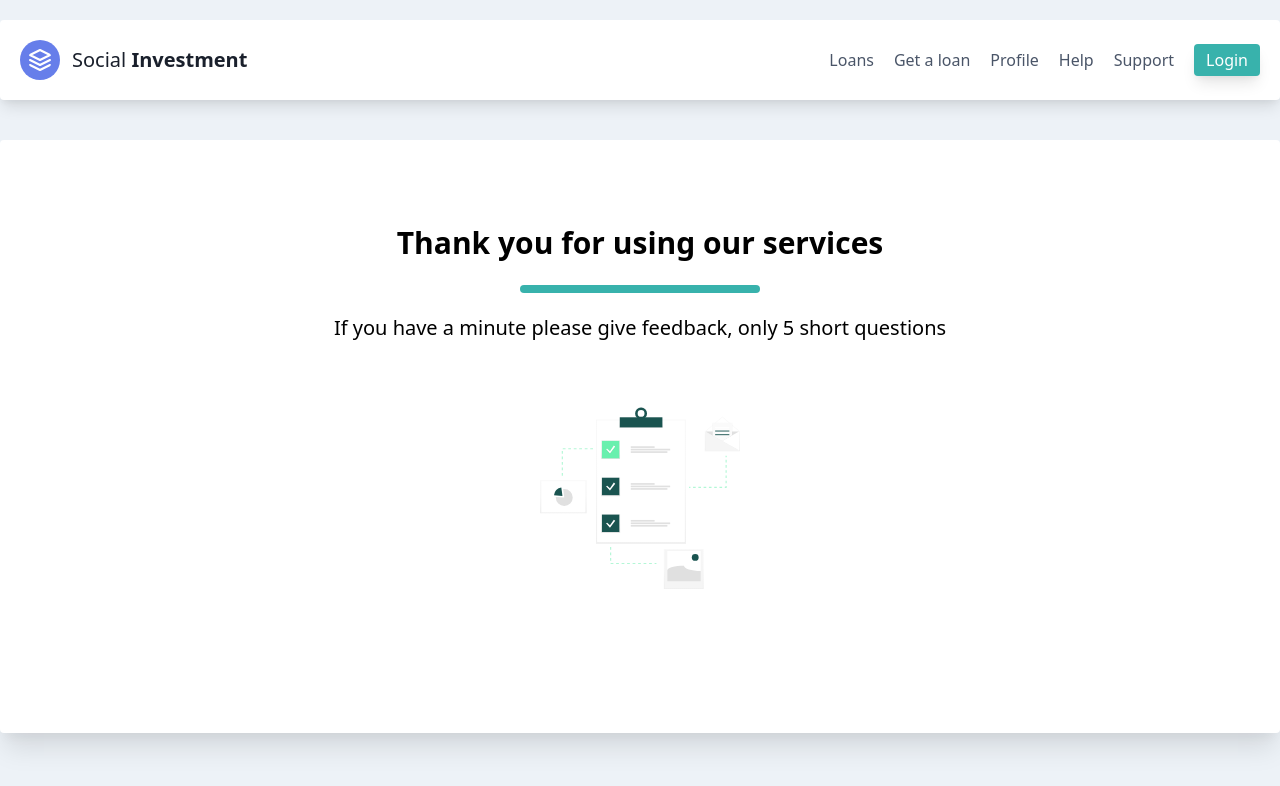
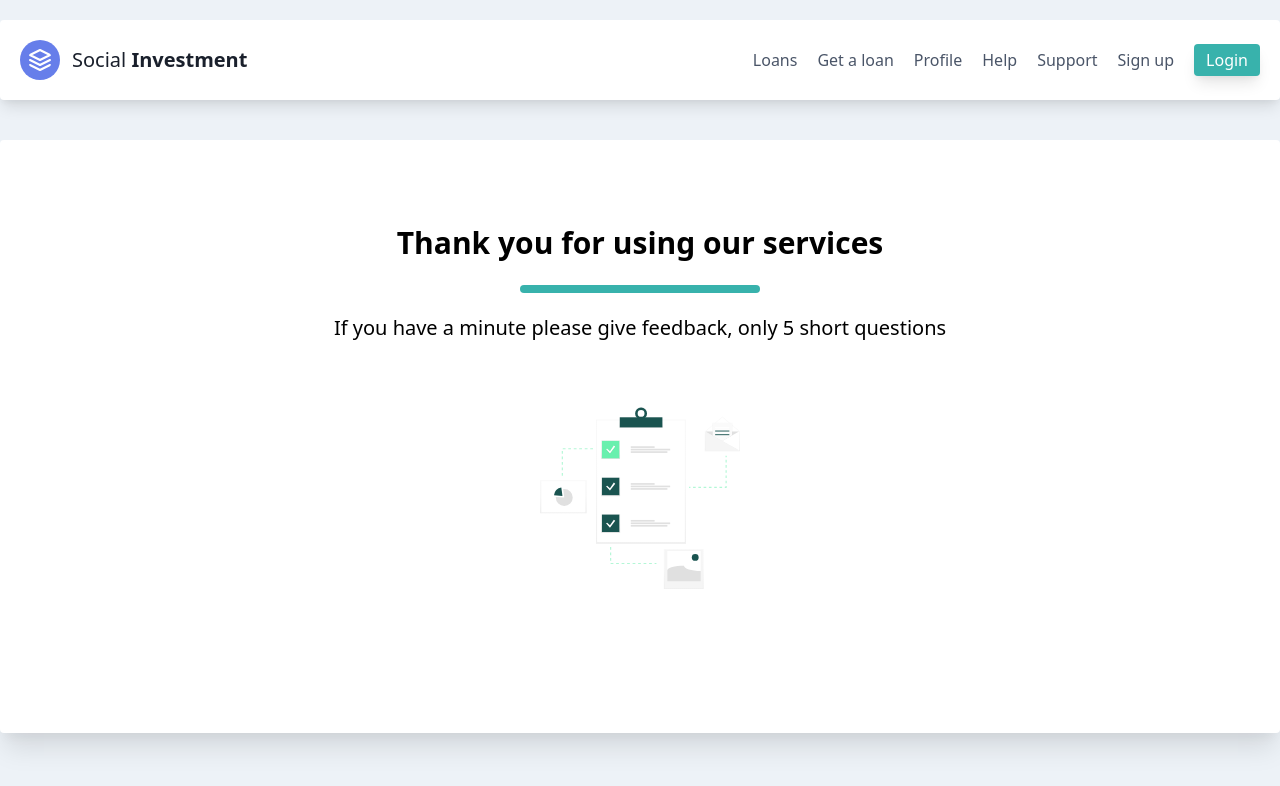
Before and after one commit to Spha88/social_investment, a React (Create React App) app in the folder client/: page /logout in a window 1280 px wide. Shown: the top 786 px of the page. Built offline with nearby package versions, Linux system fonts and the light colour scheme.

Commit message:
Add signup nav item to main navigation

```diff
--- a/client/src/components/navigation/navigation.js
+++ b/client/src/components/navigation/navigation.js
@@ -29,6 +29,13 @@ const navigation = ({ token }) => {
                     <NavLink
                         activeClassName="text-teal-500 border-b-2 border-gray-600 inline-block"
                         className="mr-5 hover:text-gray-900" to="/support">Support</NavLink>
+
+                    {!token &&
+                        <NavLink
+                            activeClassName="text-teal-500 border-b-2 border-gray-600 inline-block"
+                            className="mr-5 hover:text-gray-900" to="/signup">Sign up</NavLink>
+                    }
+
                 </nav>
 
                 {/** if token is in localStorage display logout otherwise login */}
--- a/client/src/components/pages/Logout/LogoutPage.js
+++ b/client/src/components/pages/Logout/LogoutPage.js
@@ -6,7 +6,7 @@ import survey from '../../../assets/images/questionnaire.svg';
 
 const LogoutPage = ({ logout }) => {
 
-    useEffect(() => logout(), []);
+    useEffect(() => logout(), [logout]);
 
     return (
         <Container>
@@ -15,7 +15,7 @@ const LogoutPage = ({ logout }) => {
                 <div className="h-2 bg-teal-500 w-1/5 rounded mx-auto my-5"></div>
                 <p className="text-xl">If you have a minute please give feedback, only 5 short questions</p>
                 <div className="w-1/6 mx-auto py-16">
-                    <img className="w-full" src={survey} alt="survey image" />
+                    <img className="w-full" src={survey} alt="survey form illustration" />
                 </div>
             </div>
         </Container>
```
